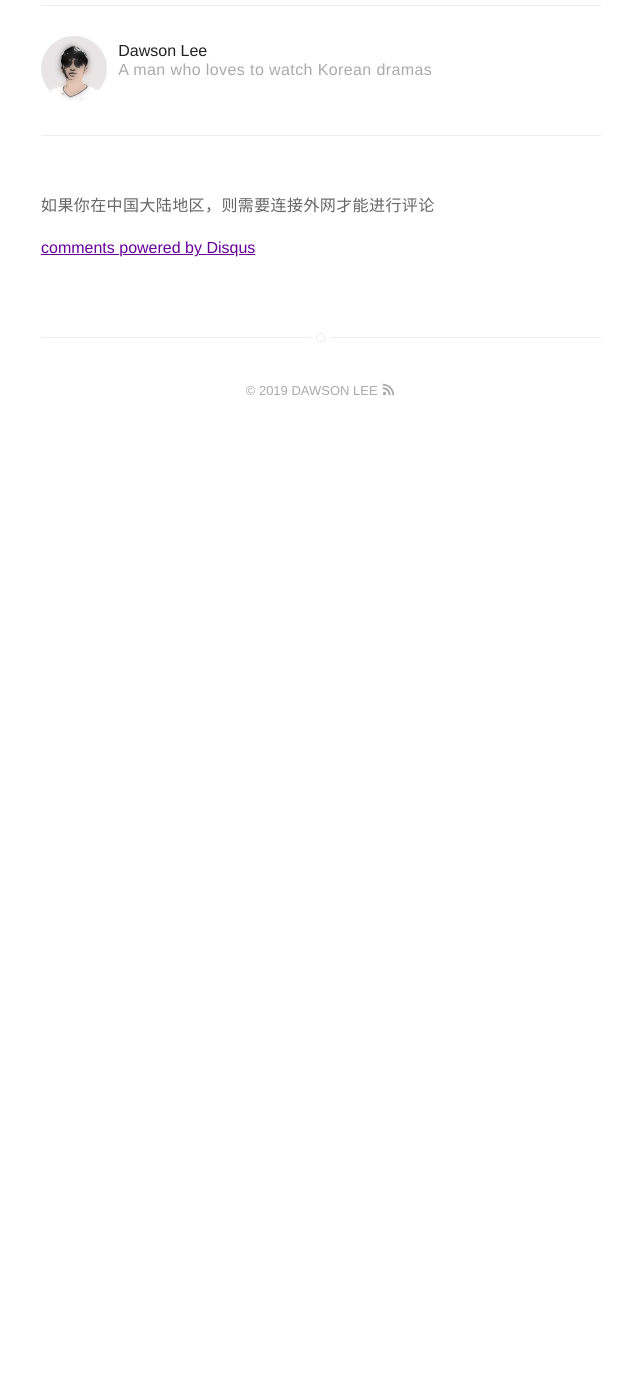
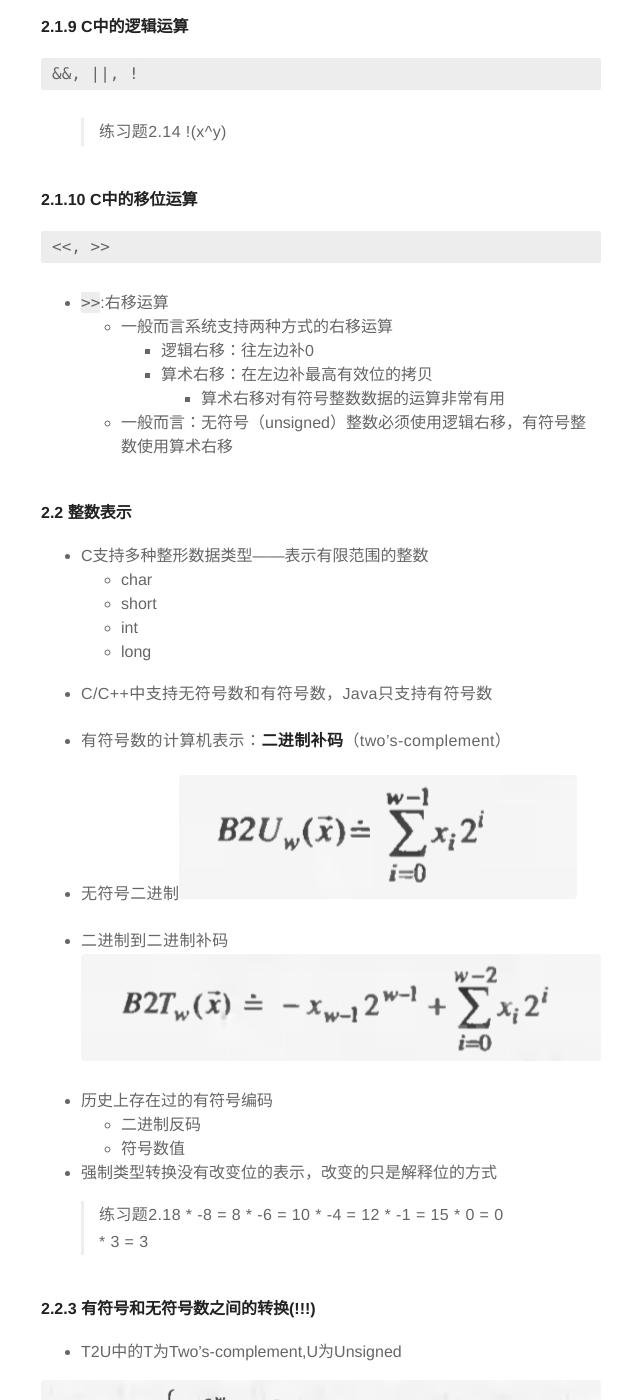
Before and after one commit to dawsonlee1790/dawsonlee1790.github.io, a Jekyll site: the page built from _posts/2018-12-31-《Computer Systems: A Programmer's Perspective》读书笔记.md, in a window 1280 px wide and 1400 px high, scrolled down 6987 px. Shown: the whole window, without its empty margins (319-959 px from the left). Built offline with Jekyll 4.4.1, drawn with Linux system fonts in a browser that asks for light colours; before the commit the page ends 7425 px from its top, so only the background shows below that; some of the changed text lies outside the part shown.

Commit message:
修改文章

```diff
--- a/_posts/2018-12-31-《Computer Systems: A Programmer's Perspective》读书笔记.md
+++ b/_posts/2018-12-31-《Computer Systems: A Programmer's Perspective》读书笔记.md
@@ -28,9 +28,16 @@ tag:
   [11]: /assets/posts/2018-12-31-《Computer Systems: A Programmer's Perspective》读书笔记/2-布尔运算.png
   [12]: /assets/posts/2018-12-31-《Computer Systems: A Programmer's Perspective》读书笔记/2-位向量.png
   [13]: /assets/posts/2018-12-31-《Computer Systems: A Programmer's Perspective》读书笔记/2-子集.png
-  [6]: /assets/posts/2018-12-31-《Computer Systems: A Programmer's Perspective》读书笔记/1-进程的上下文切换.png
+  [14]: /assets/posts/2018-12-31-《Computer Systems: A Programmer's Perspective》读书笔记/2-无符号二进制.png
+  [15]: /assets/posts/2018-12-31-《Computer Systems: A Programmer's Perspective》读书笔记/2-二进制和二进制补码.png
+  [16]: /assets/posts/2018-12-31-《Computer Systems: A Programmer's Perspective》读书笔记/P64页错误.png
+  [17]: /assets/posts/2018-12-31-《Computer Systems: A Programmer's Perspective》读书笔记/P64-T2U.png
+  [18]: /assets/posts/2018-12-31-《Computer Systems: A Programmer's Perspective》读书笔记/P64-二进制补码到无符号数的转换.png
   [6]: /assets/posts/2018-12-31-《Computer Systems: A Programmer's Perspective》读书笔记/1-进程的上下文切换.png
 
+## 书中存在的错误
+* P64页：![P64页错误][16]
+    * 两个等号之间的括号中的减号应该改为加号
 
 ## 简介
 
@@ -213,3 +220,67 @@ C.
 > 练习题2.12
 x|m
 x&m
+
+#### 2.1.9 C中的逻辑运算
+
+    &&, ||, !
+
+> 练习题2.14
+!(x^y)
+
+#### 2.1.10 C中的移位运算
+
+    <<, >>
+
+* `>>`:右移运算
+    * 一般而言系统支持两种方式的右移运算
+        * 逻辑右移：往左边补0
+        * 算术右移：在左边补最高有效位的拷贝
+            * 算术右移对有符号整数数据的运算非常有用
+    * 一般而言：无符号（unsigned）整数必须使用逻辑右移，有符号整数使用算术右移
+
+#### 2.2 整数表示
+
+* C支持多种整形数据类型——表示有限范围的整数
+    * char
+    * short
+    * int
+    * long
+
+* C/C++中支持无符号数和有符号数，Java只支持有符号数
+
+* 有符号数的计算机表示：**二进制补码**（two's-complement）
+
+* 无符号二进制![][14]
+
+* 二进制到二进制补码![][15]
+
+* 历史上存在过的有符号编码
+    * 二进制反码
+    * 符号数值
+
+* 强制类型转换没有改变位的表示，改变的只是解释位的方式
+
+> 练习题2.18
+    * -8 = 8
+    * -6 = 10
+    * -4 = 12
+    * -1 = 15
+    * 0 = 0
+    * 3 = 3
+
+#### 2.2.3 有符号和无符号数之间的转换(!!!)
+
+* T2U中的T为Two's-complement,U为Unsigned
+
+![P64-T2U.png][17]
+
+![P64-二进制补码到无符号数的转换][18]
+
+#### 2.2.4 C中的有符号与无符号数
+
+* 显示强制转换
+* 隐示强制转换
+
+* 由于C同时包含有符号和无符号数的表达式的处理方式，会出现一些奇特的行为
+    * 一个运算，有一个运算数是无符号的，另一个运算数是有符号的，那么C会隐示地将有符号参数强制转换为无符号数
```
Also changed, not shown: assets/posts/2018-12-31-《Computer Systems: A Programmer's Perspective》读书笔记/2-二进制和二进制补码.png (added), assets/posts/2018-12-31-《Computer Systems: A Programmer's Perspective》读书笔记/2-无符号二进制.png (added), assets/posts/2018-12-31-《Computer Systems: A Programmer's Perspective》读书笔记/P64-T2U.png (added), assets/posts/2018-12-31-《Computer Systems: A Programmer's Perspective》读书笔记/P64-二进制补码到无符号数的转换.png (added), assets/posts/2018-12-31-《Computer Systems: A Programmer's Perspective》读书笔记/P64页错误.png (added).
